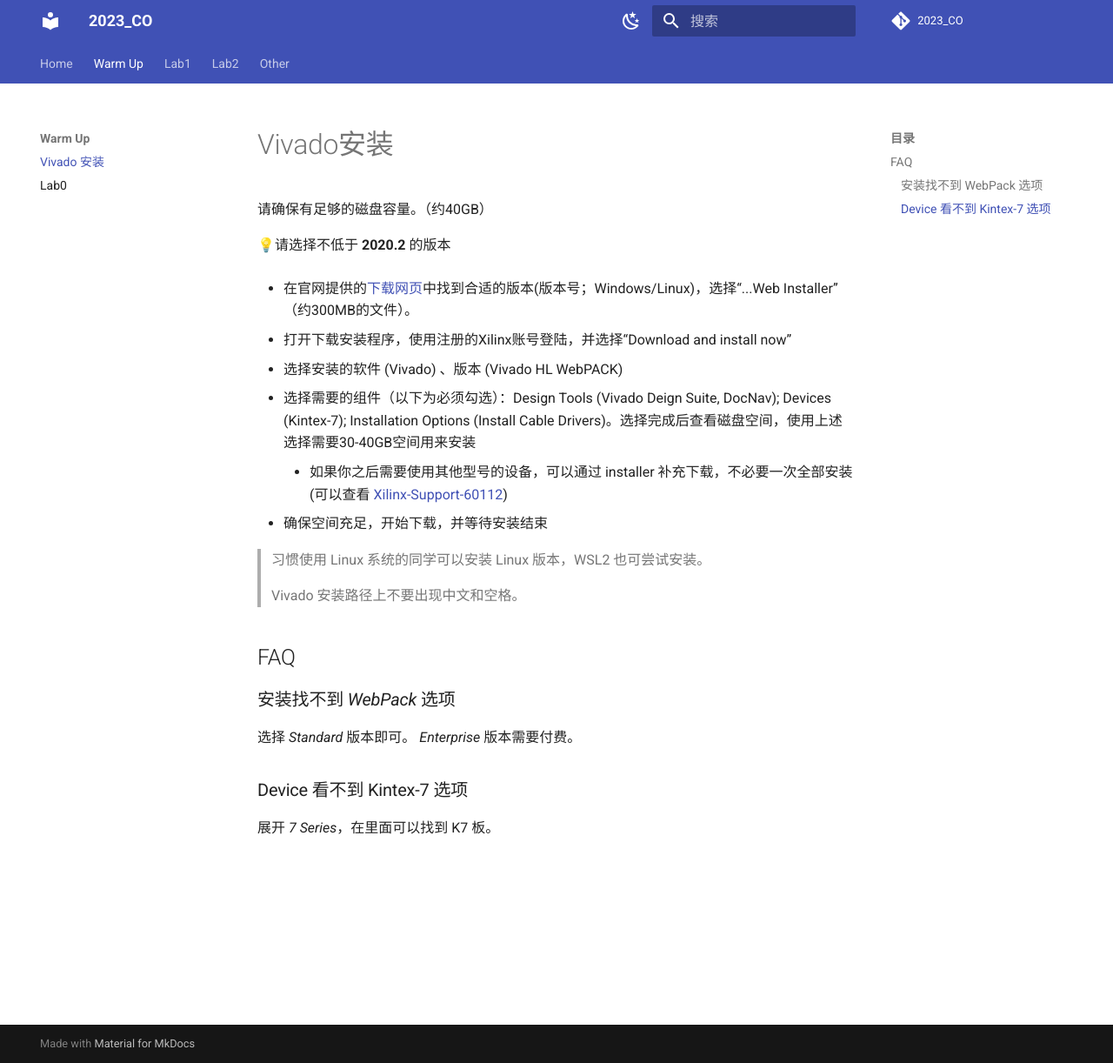
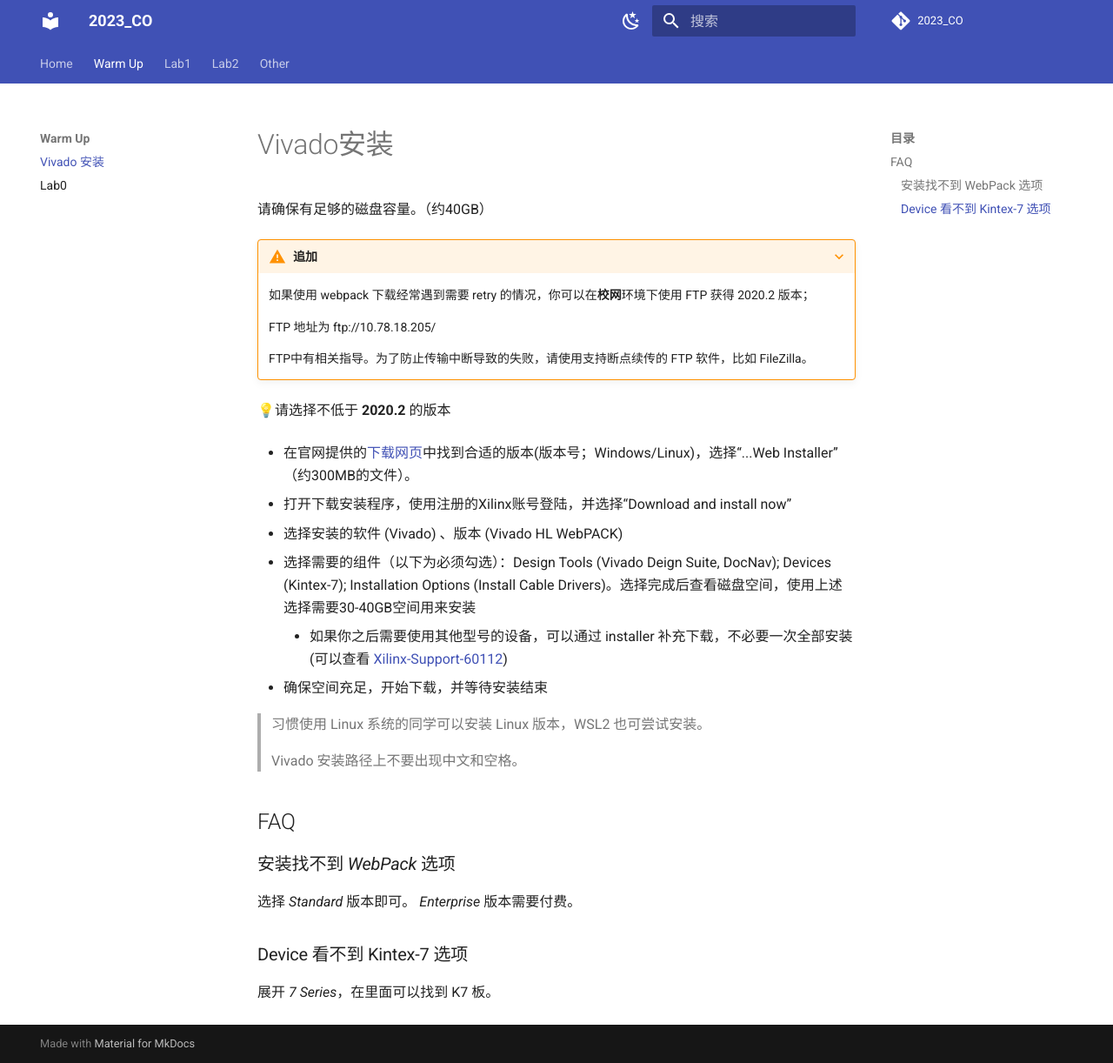
Before and after one commit to Guahao31/2023_CO, an MkDocs documentation site: the page built from docs/warmup/Vivado_installation.md, in a window 1280 px wide and 1222 px high. Shown: the whole window at 87% size. Built offline with MkDocs 1.6.1 and Material for MkDocs 9.7.7, drawn with Linux system fonts in a browser that asks for light colours; comment, search, counter and statistics services are not loaded.

Commit message:
update: add warning for vivado_installation

```diff
--- a/docs/warmup/Vivado_installation.md
+++ b/docs/warmup/Vivado_installation.md
@@ -1,6 +1,13 @@
 # Vivado安装
 
 请确保有足够的磁盘容量。（约40GB）
+
+???+ warning "追加"
+    如果使用 webpack 下载经常遇到需要 retry 的情况，你可以在**校网**环境下使用 FTP 获得 2020.2 版本；
+
+    FTP 地址为 ftp://10.78.18.205/
+
+    FTP中有相关指导。为了防止传输中断导致的失败，请使用支持断点续传的 FTP 软件，比如 FileZilla。
 
 💡请选择不低于 **2020.2** 的版本
 
```
